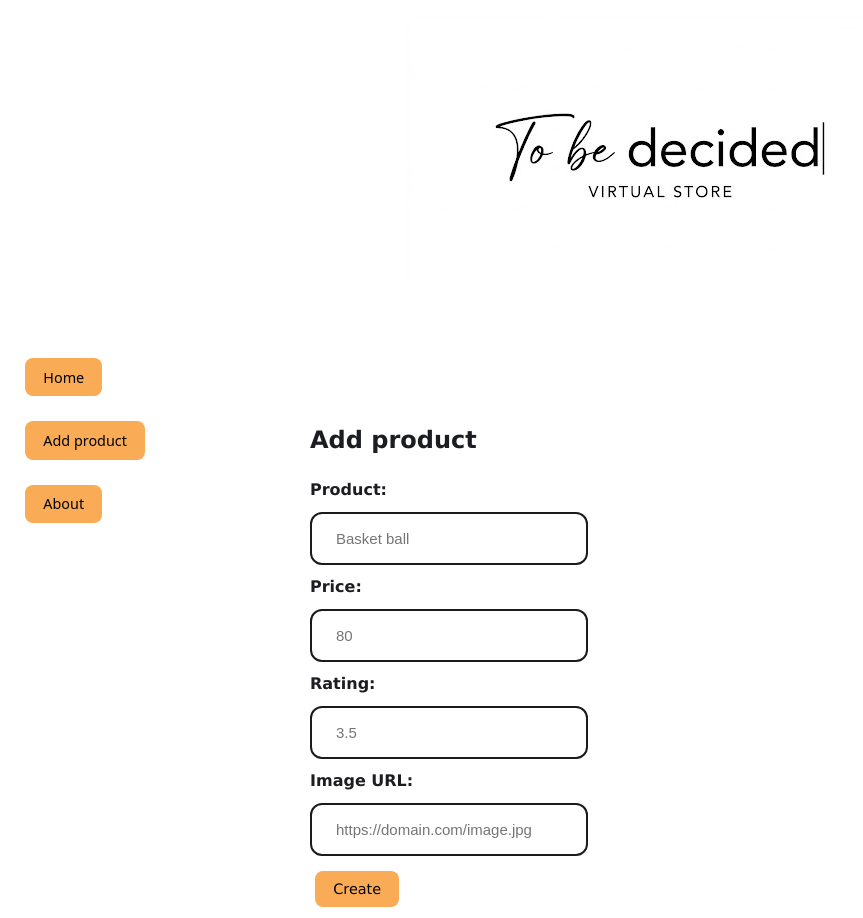
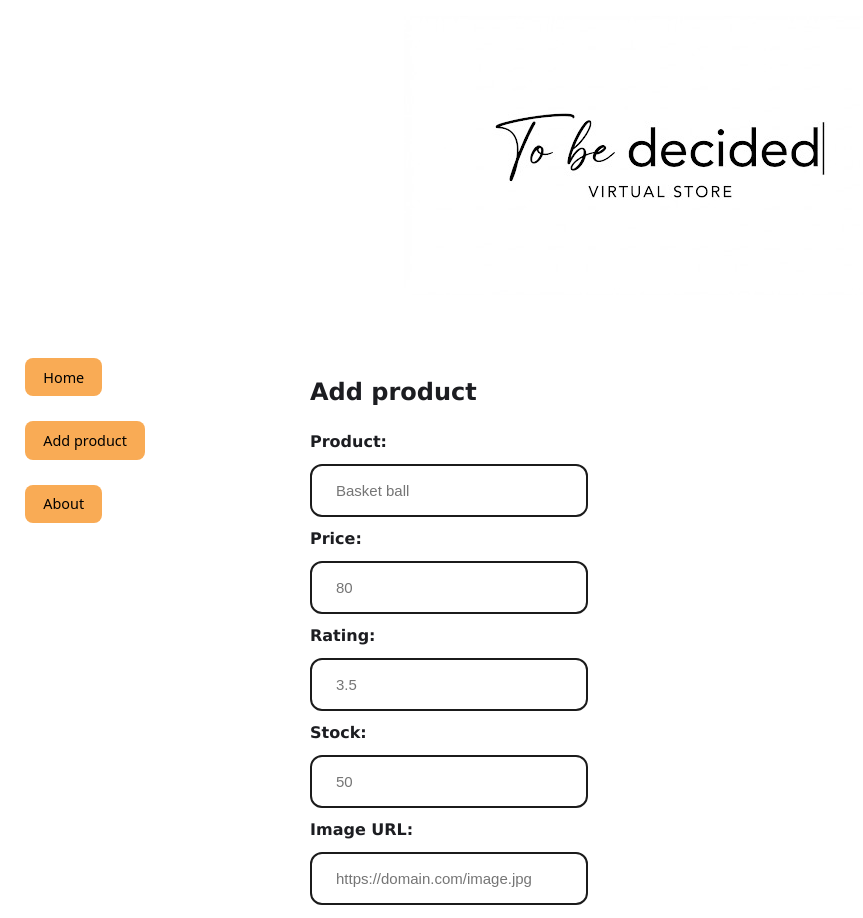
Before and after one commit to PauSerranoHerraiz/proyecto-react, a React (Vite) app: page /create in a window 1280 px wide. Shown: the top 918 px of the page, without its empty margins (0-863 px from the left). Built offline with nearby package versions, Linux system fonts and the light colour scheme.

Commit message:
add stock input for the AddPorudct form

```diff
--- a/src/pages/AddProduct.jsx
+++ b/src/pages/AddProduct.jsx
@@ -7,6 +7,7 @@ function AddProduct(props) {
     const [price, setPrice] = useState("")
     const [rating, setRating] = useState("")
     const [imageUrl, setImageUrl] = useState("")
+    const [stock, setStock] = useState("")
 
     const navigate = useNavigate()
 
@@ -20,7 +21,8 @@ function AddProduct(props) {
             title: product,
             price: price,
             rating: rating,
-            thumbnail: imageUrl
+            thumbnail: imageUrl,
+            stock: stock
         }
 
         props.onCreate(newProduct)
@@ -78,6 +80,18 @@ function AddProduct(props) {
                 </label>
 
                 <label>
+                        Stock:
+                        <input
+                            type="number"
+                            name="stock"
+                            placeholder="50"
+                            min={0}
+                            value={stock}
+                            onChange={(e) => { setStock(e.target.value) }}
+                        />
+                    </label>
+
+                <label>
                     Image URL:
                     <input
                         type="url"
```
